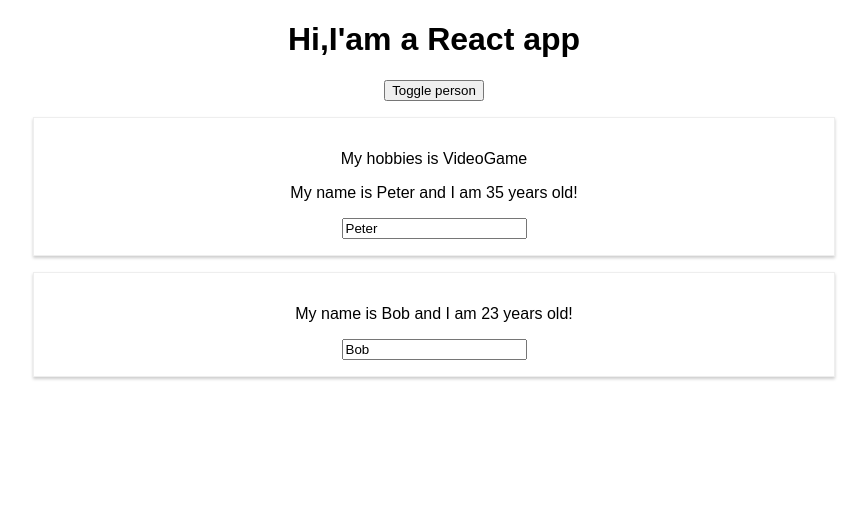
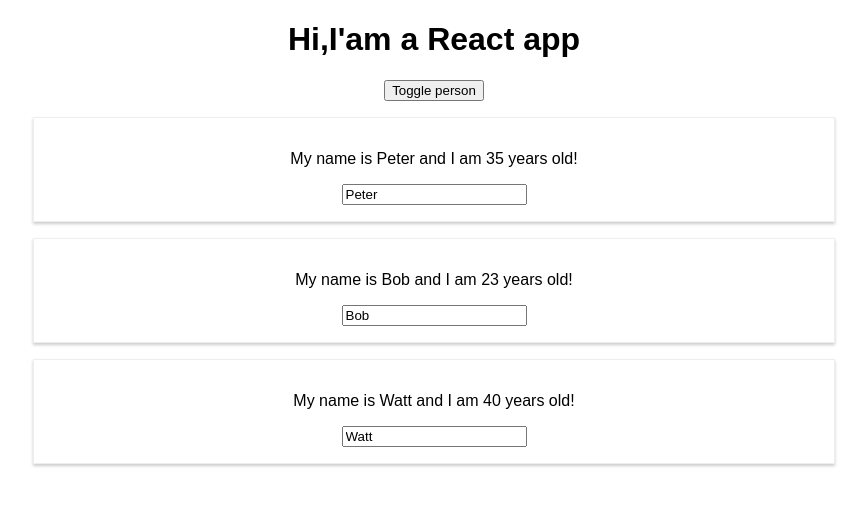
Before and after one commit to q7314568/react-complete-guide, a React (Create React App) app: page / in a window 1280 px wide. Both pictures are taken after a click on the button "Toggle person". Shown: the top 506 px of the page, without its empty margins (206-1073 px from the left). Built offline with nearby package versions, Linux system fonts and the light colour scheme.

Commit message:
利用js map()實現呈現List JSX

```diff
--- a/src/App.js
+++ b/src/App.js
@@ -7,6 +7,7 @@
     persons: [
       { name: "Peter", age: 35 },
       { name: "Bob", age: 23 },
+      { name: "Watt", age: 40 },
     ],
     showPersons: false,
   };
@@ -40,18 +41,12 @@
     if (this.state.showPersons) {
       persons = (
         <div>
-          <Person
-            click={this.switchPersons.bind(this, "Tyler!!")}
-            changed={this.nameChangeHandler}
-            name={this.state.persons[0].name}
-            age={this.state.persons[0].age}
-          >
-            My hobbies is VideoGame
-          </Person>
-          <Person
-            name={this.state.persons[1].name}
-            age={this.state.persons[1].age}
+          {this.state.persons.map(person=>{
+            return <Person
+            name={person.name}
+            age={person.age}
           />
+          })}
         </div>
       );
     }
```
